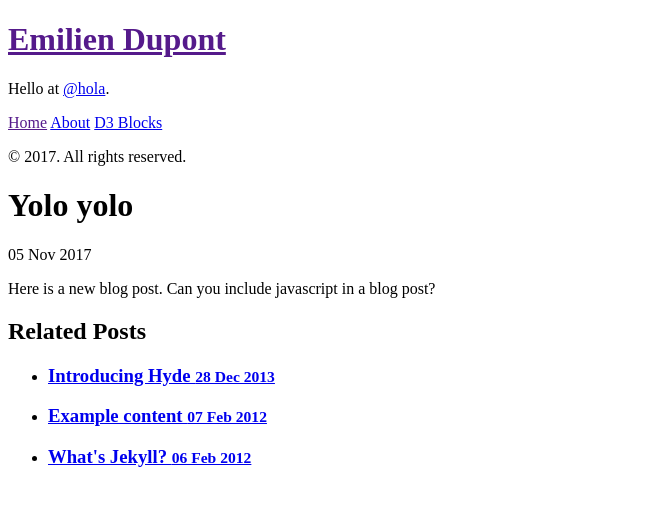
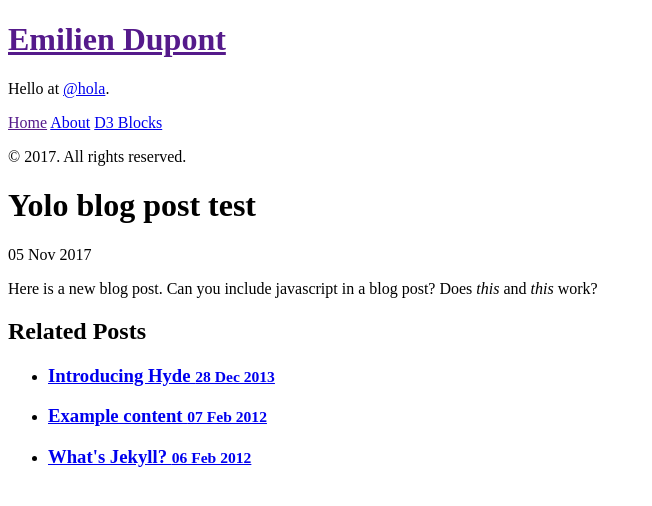
Before and after one commit to EmilienDupont/emiliendupont.github.io, a Jekyll site: the page built from _posts/2017-11-05-hello-test.md, in a window 1280 px wide. Shown: the top 506 px of the page, without its empty margins (0-652 px from the left). Built offline with Jekyll 4.4.1, drawn with Linux system fonts in a browser that asks for light colours.

Commit message:
:sparkles: more blog post tests

```diff
--- a/_posts/2017-11-05-hello-test.md
+++ b/_posts/2017-11-05-hello-test.md
@@ -1,7 +1,8 @@
 ---
 layout: post
-title: Yolo yolo
+title: Yolo blog post test
 ---
 
 Here is a new blog post.
 Can you include javascript in a blog post?
+Does _this_ and *this* work?
```
